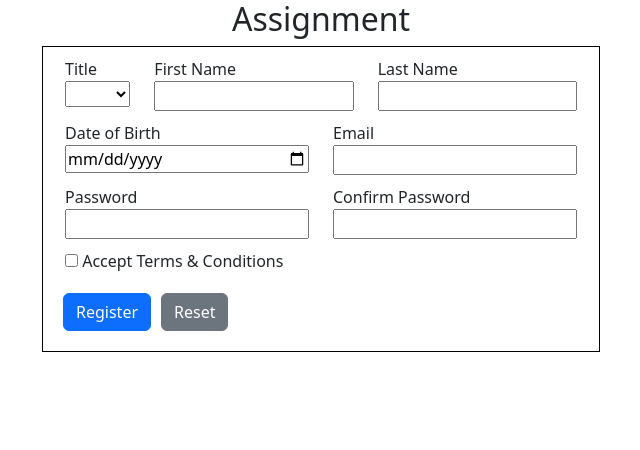
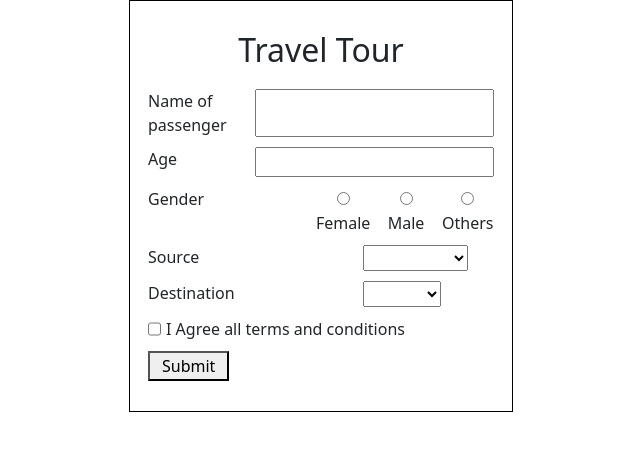
Before and after one commit to Aruna501/Trail, a React (Create React App) app: page / in a window 1280 px wide. Shown: the top 450 px of the page, without its empty margins (319-959 px from the left). Built offline with nearby package versions, Linux system fonts and the light colour scheme.

Commit message:
my react task

```diff
--- a/src/App.jsx
+++ b/src/App.jsx
@@ -11,6 +11,7 @@ import Task1 from './component/daysix/Task1'
 import Vote from './component/daysix/Vote'
 import Welcome from './component/daysix/Welcome'
 import Assignment from './component/Dayseven/Assignment'
+import Travellingform from './component/Dayseven/Travellingform'
 
 
 class App extends Component {
@@ -46,7 +47,8 @@ class App extends Component {
       <Vote name="Python" /> */}
       {/* <Welcome /> */}
       {/********************************************* * Day7****************************** */}
-      <Assignment />
+      {/* <Assignment /> */}
+      <Travellingform />
 
     </div>
   )
--- a/src/component/Dayseven/Assignment.jsx
+++ b/src/component/Dayseven/Assignment.jsx
@@ -78,7 +78,7 @@ export class Assignment extends Component {
                 <option value="reactjs">React Js</option>
                 <option value="reactnative">React Native</option>
                 <option value="python">Python</option>
-                <option value="dotnet">Dot net</option>
+                <option value="dotnet">Dotnet</option>
               </select>
               </div>
               <div className="col-5">
--- /dev/null
+++ b/src/component/Dayseven/Travellingform.jsx
@@ -0,0 +1,120 @@
+import React, { Component } from 'react'
+import './style.css'
+
+export class Travellingform extends Component {
+    state={
+        name: '',
+        age: '',
+        gender: '',
+        source: '',
+        destination: '',
+        onSubmit: false,
+        checkbox: false,
+    }
+
+    handleChange=(e)=>{
+        if (e.target.type === "checkbox") {
+            this.setState({ [e.target.name]: e.target.checked });
+        }
+            else
+            {
+        this.setState({ [e.target.name]: e.target.value })
+    }
+    }
+
+    handleSubmit=()=>{
+        if(!this.state.name || !this.state.age || !this.state.gender || !this.state.source || !this.state.destination)
+        {
+            alert("Please fill in all fields");
+          } else
+        this.setState ({onSubmit: true})
+    }
+
+  render() {
+    return (
+      <div className='container travel-banner' >
+          <h2 className='tour-design'>Travel Tour</h2>
+          <div>
+              { !this.state.onSubmit && (
+              <div className='travel-container row'>
+              <div className='field-name'>
+              <label className='tour-label'>Name of passenger</label>
+              <input type='text' name='name' value={this.state.name} onChange={this.handleChange} />
+                            </div>
+              <div className='field-age'>
+              <label className='tour-label'>Age</label>
+              <input type='number' name='age' value={this.state.age} onChange={this.handleChange} />
+                            </div>
+              <div className='field-gender'>
+              <label className='tour-label'>Gender</label>
+              <span>
+              <input type='radio' name='gender' value="Female" onChange={this.handleChange} /> <label>Female</label>
+              </span>
+              <span>
+              <input type='radio' name='gender' value="Male" onChange={this.handleChange} /> <label>Male</label>
+              </span>
+              <span>
+              <input type='radio' name='gender' value="Others" onChange={this.handleChange} /> <label>Others</label>
+              </span>
+              </div>
+              <div  className='field-source'>
+                  <label className='tour-label'>Source</label>
+                  <select
+                name="source"
+                value={this.state.source}
+                onChange={this.handleChange}
+                required
+              >
+                <option value=""></option>
+                <option value="Chennai">Chennai</option>
+                <option value="Bangalore">Bangalore</option>
+                <option value="Hyderabad">Hyderabad </option>
+                              </select>
+              </div>
+              <div  className='field-destination'>
+                  <label className='tour-label'>Destination</label>
+                  <select
+                name="destination"
+                value={this.state.destination}
+                onChange={this.handleChange}
+                required
+              >
+                <option value=""></option>
+                <option value="Delhi">Delhi</option>
+                <option value="Kolkata">Kolkata</option>
+                <option value="Simla">Simla </option>
+                              </select>
+              </div>
+              <div  className="terms-checkbox1">
+                            <input
+                type="checkbox"
+                name="checkbox"
+                checked={this.state.checkbox}
+                onChange={this.handleChange}
+                required /> <span> I Agree all terms and conditions </span>
+            </div>
+
+          <button className='btn-submit' onClick={this.handleSubmit} >Submit</button>
+          </div>
+          )
+        }
+
+{
+this.state.onSubmit && (
+    <div>
+    <div>Name of passenger: {this.state.name}</div>
+    <div>Age is {this.state.age}</div>
+    <div> Gender: {this.state.gender}</div>
+    <div> Travelling from {this.state.source} to {this.state.destination}</div>
+    <div>{this.state.checkbox? "Yes, Agreed all terms and conditions." :"No, Agreed all terms and conditions."} </div>
+
+    </div>
+)
+}
+</div>
+          </div>
+    )
+  }
+}
+
+export default Travellingform
--- a/src/component/Dayseven/style.css
+++ b/src/component/Dayseven/style.css
@@ -13,7 +13,7 @@
 }
 
 .main-container select,
-input {
+.terms-checkbox input {
     width: 100%;
 }
 
@@ -30,3 +30,47 @@ input {
     margin-right: 10px;
     ;
 }
+
+
+/* ********************************************* */
+
+.travel-banner {
+    width: 30%;
+    border: 1px solid black;
+    padding: 30px;
+    margin: auto;
+}
+
+.tour-design {
+    margin-bottom: 20px;
+}
+
+.field-name,
+.field-age,
+.field-gender,
+.field-source,
+.field-destination {
+    display: flex;
+    column-gap: 15px;
+    margin-bottom: 10px;
+    align-content: flex-start;
+    padding: 0px;
+}
+
+.terms-checkbox1 {
+    display: flex;
+    margin-bottom: 10px;
+    padding: 0px;
+    gap: 5px;
+}
+
+.btn-submit {
+    cursor: pointer;
+    display: flex;
+    width: auto;
+}
+
+.tour-label {
+    width: 200px;
+    text-align: start;
+}
```
